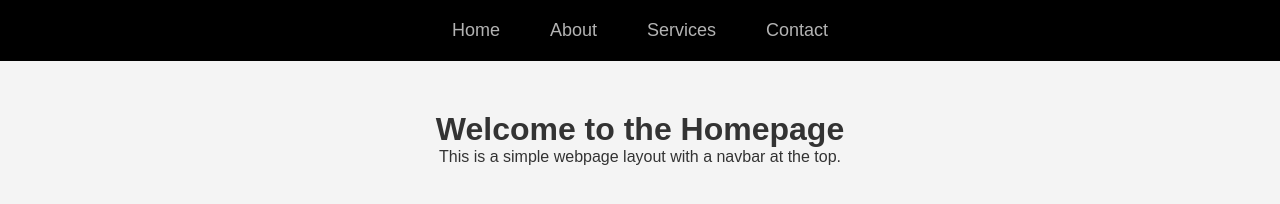
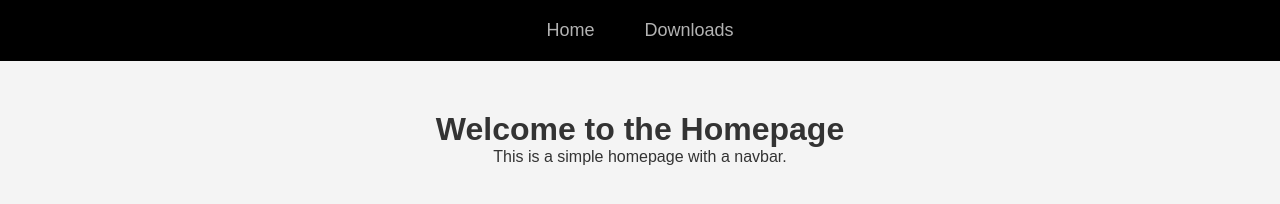
Before and after one commit to keith11783/keith11783.github.io, a plain HTML site: page index.html in a window 1280 px wide. Drawn offline with Linux system fonts and the light colour scheme.

Commit message:
Update index.html

```diff
--- a/index.html
+++ b/index.html
@@ -8,15 +8,13 @@
 </head>
 <body>
     <div class="navbar">
-        <a href="page1.html" class="nav-btn">Home</a>
-        <a href="page2.html" class="nav-btn">About</a>
-        <a href="page3.html" class="nav-btn">Services</a>
-        <a href="page4.html" class="nav-btn">Contact</a>
+        <a href="index.html" class="nav-btn">Home</a>
+        <a href="downloads.html" class="nav-btn">Downloads</a>
     </div>
 
     <div class="content">
         <h1>Welcome to the Homepage</h1>
-        <p>This is a simple webpage layout with a navbar at the top.</p>
+        <p>This is a simple homepage with a navbar.</p>
     </div>
 </body>
 </html>
```
